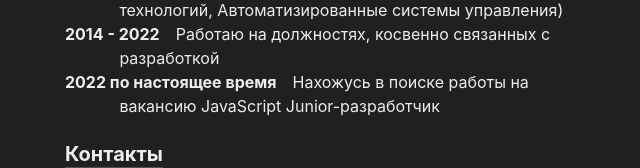
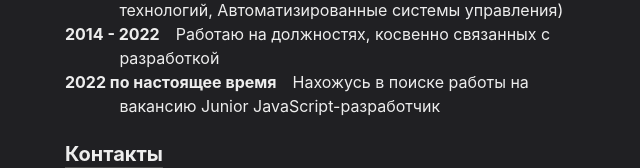
Before and after one commit to deniska69/gostev.site, a React (Create React App) app: page / in a window 1280 px wide. Shown: the part 900-1068 px from the top of the page, without its empty margins (319-959 px from the left). Built offline with nearby package versions, Linux system fonts and the light colour scheme.

Commit message:
Правка синтаксических ошибок

```diff
--- a/src/components/pages/Home.js
+++ b/src/components/pages/Home.js
@@ -97,7 +97,7 @@ function Home() {
         </BioSection>
         <BioSection>
           <BioYear>2022 по настоящее время</BioYear>
-          Нахожусь в поиске работы на вакансию JavaScript Junior-разработчик
+          Нахожусь в поиске работы на вакансию Junior JavaScript-разработчик
         </BioSection>
       </Section>
 
```
